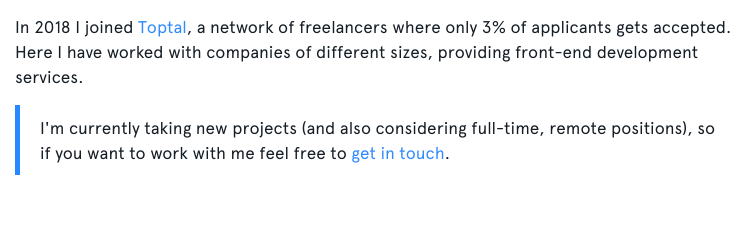
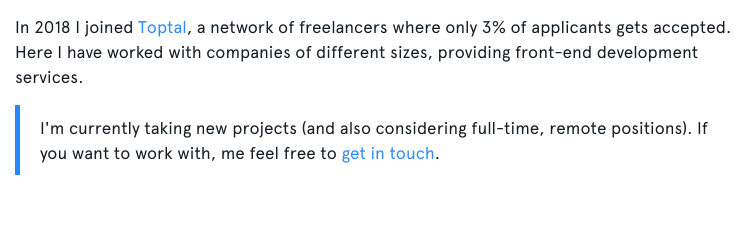
Before and after one commit to carmelopullara/personal-website, a Gatsby site: page / in a window 1280 px wide. Shown: the part 1126-1364 px from the top of the page, 260-1014 px from the left. Built offline with nearby package versions, Linux system fonts and the light colour scheme; Gatsby itself is replaced by a stand-in of ours.

Commit message:
Change about text

```diff
--- a/src/components/About.js
+++ b/src/components/About.js
@@ -51,8 +51,8 @@ const About = () => (
       </p>
       <Block>
         <p>
-          I&apos;m currently taking new projects (and also considering full-time, remote positions),
-          so if you want to work with me feel free to
+          I&apos;m currently taking new projects (and also considering full-time, remote positions).
+          If you want to work with, me feel free to
           {' '}
           <a href="mailto:carmelo@pullara.me" target="_blank" rel="noopener noreferrer">
             get in touch
```
